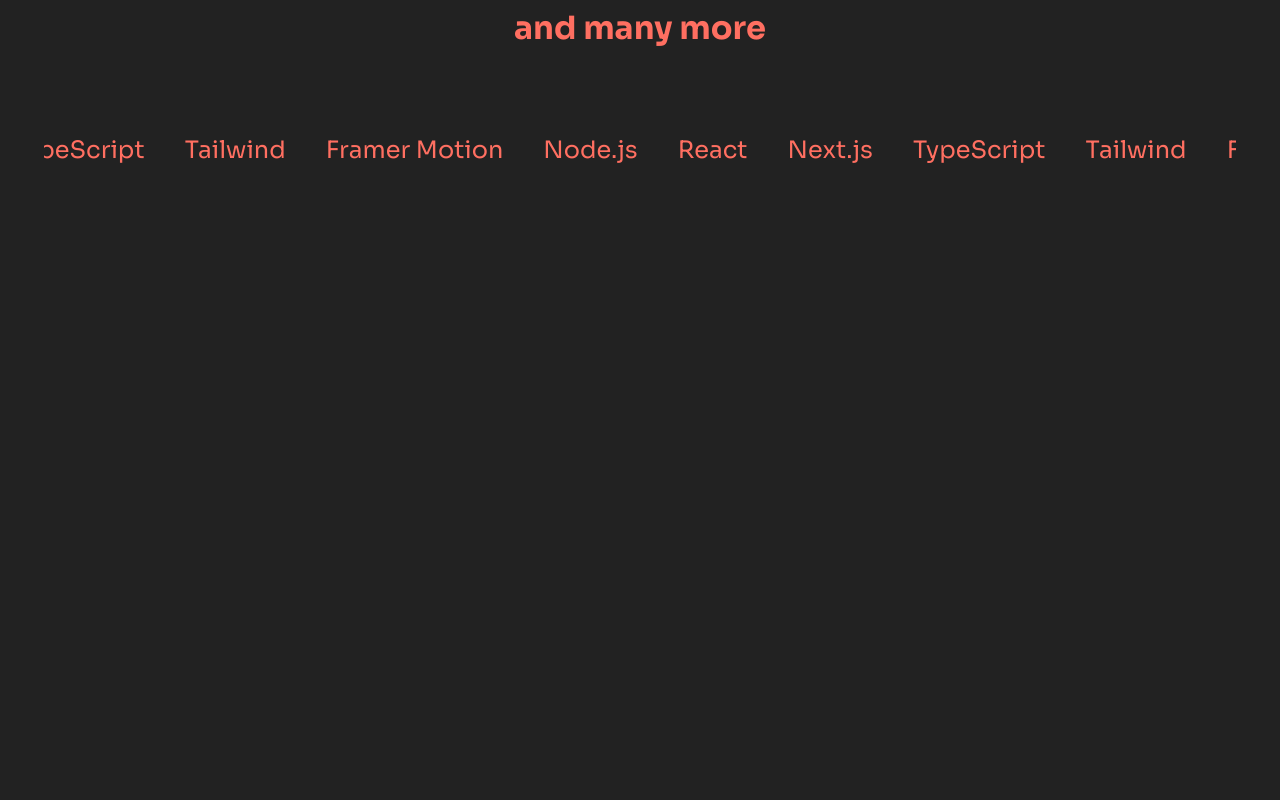
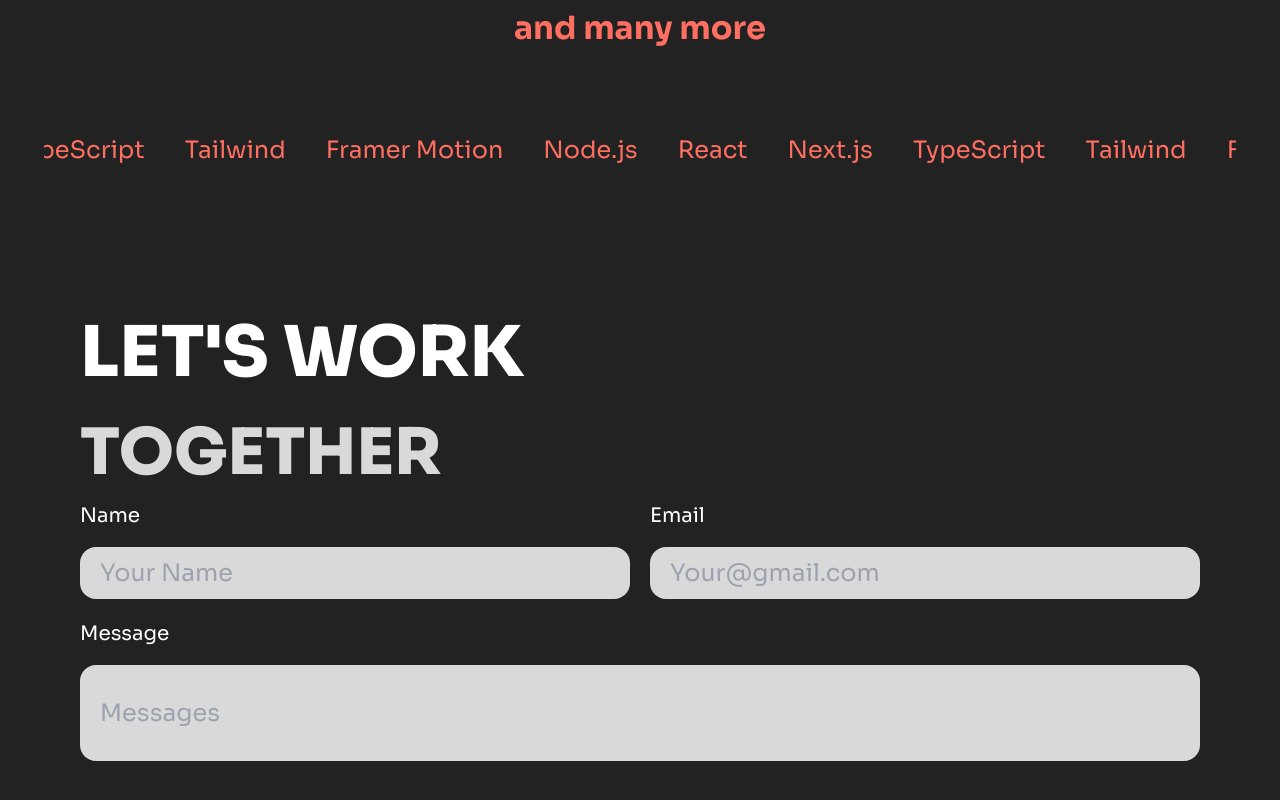
Before and after one commit to Raffi38321/Web-Porto, a React (Vite) app: page / in a window 1280 px wide. Shown: the part 1128-1928 px from the top of the page. Built offline with nearby package versions, Linux system fonts and the light colour scheme.

Commit message:
feat:contact section

```diff
--- a/src/components/ContactSection.tsx
+++ b/src/components/ContactSection.tsx
@@ -1,7 +1,51 @@
-import React from "react";
+import React, { useState } from "react";
+import InputComp from "./InputComp";
 
 const ContactSection = () => {
-  return <section className="px-11 py-7 min-h-screen bg-[#222222]"></section>;
+  const [name, setName] = useState("");
+  const [email, setEmail] = useState("");
+  const [message, setMessage] = useState("");
+  const handelSubmit = (e) => {
+    e.preventDefault();
+    console.log(name);
+  };
+
+  return (
+    <section className="px-20 py-7 min-h-screen bg-[#222222]">
+      <p className="text-[70px] font-sora font-extrabold text-white">
+        LET'S WORK
+      </p>
+      <p className="text-[64px] font-sora font-extrabold text-[#D9D9D9]">
+        TOGETHER
+      </p>
+      <form>
+        <div className="flex flex-col lg:flex-row gap-5 mb-5">
+          <InputComp
+            value={name}
+            setValue={setName}
+            placeholder="Your Name"
+            text="Name"
+            type="text"
+          />
+          <InputComp
+            value={email}
+            setValue={setEmail}
+            placeholder="Your@gmail.com"
+            text="Email"
+            type="email"
+          />
+        </div>
+        <InputComp
+          value={message}
+          setValue={setMessage}
+          placeholder="Messages"
+          text="Message"
+          type="text"
+          bawah={true}
+        />
+      </form>
+    </section>
+  );
 };
 
 export default ContactSection;
--- /dev/null
+++ b/src/components/InputComp.tsx
@@ -0,0 +1,27 @@
+import React from "react";
+
+type T = {
+  placeholder: string;
+  type: string;
+  value: string;
+  setValue: any;
+  text: string;
+  bawah?: boolean;
+};
+
+const InputComp = ({ placeholder, setValue, type, value, text, bawah }: T) => {
+  return (
+    <div className="flex flex-col w-full text-white">
+      <label className="text-[20px] font-sora mb-4">{text}</label>
+      <input
+        className={`font-sora text-[24px] bg-[#D9D9D9] text-black rounded-2xl text-start px-5 py-2 ${bawah ? "h-24" : ""}`}
+        placeholder={placeholder}
+        value={value}
+        onChange={(e) => setValue(e.target.value)}
+        type={type}
+      />
+    </div>
+  );
+};
+
+export default InputComp;
```
